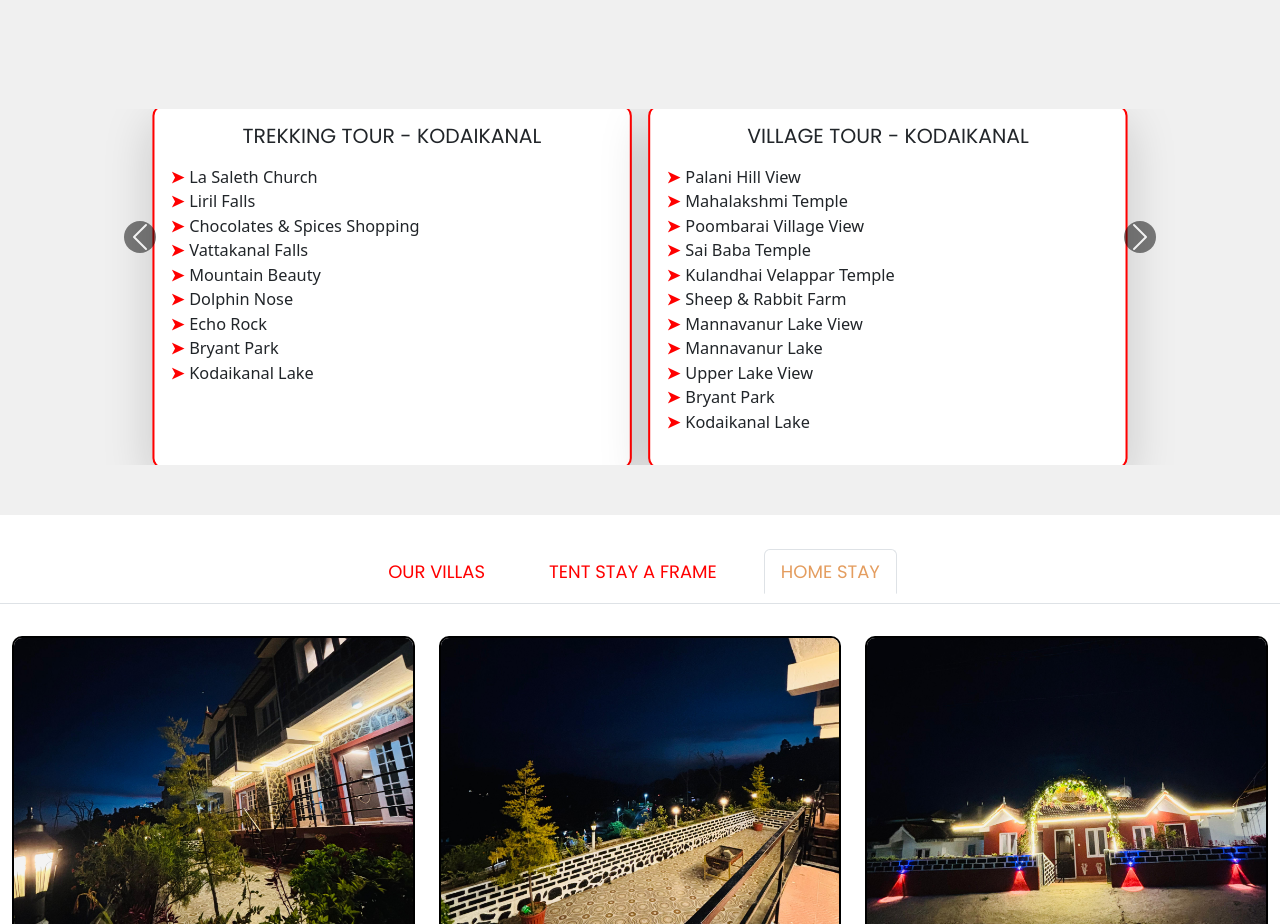
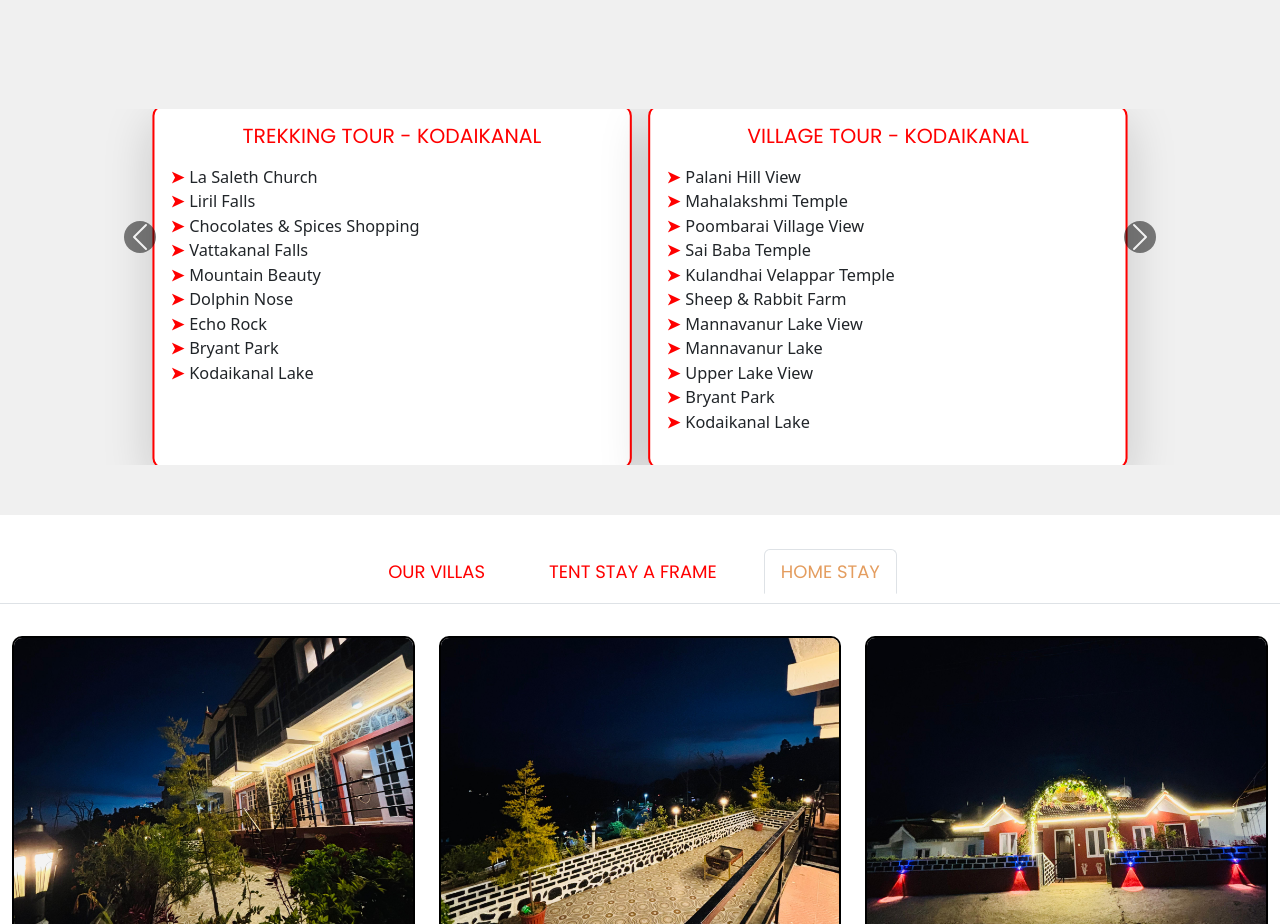
Before and after one commit to BM-ACADEMY/NSA-kodaikannal, a React (Vite) app: page / in a window 1280 px wide. Shown: the part 1772-2696 px from the top of the page. Built offline with nearby package versions, Linux system fonts and the light colour scheme; a web font is replaced by a local one.

Commit message:
heading color changed

```diff
--- a/src/pages/Card.jsx
+++ b/src/pages/Card.jsx
@@ -127,7 +127,7 @@ export default function CourseCards() {
                         {/* First Card */}
                         <div className="card shadow-lg" style={cardStyle}>
                           <div className="card-body text-center p-3">
-                            <h5 className="card-title font-weight-bold text-uppercase mb-3">
+                            <h5 className="card-title font-weight-bold text-uppercase mb-3" style={{color:"red"}}>
                               {courses[index].title}
                             </h5>
                             <ul className="list-unstyled text-start">
@@ -144,7 +144,7 @@ export default function CourseCards() {
                         {courses[index + 1] && (
                           <div className="card shadow-lg" style={cardStyle}>
                             <div className="card-body text-center p-3">
-                              <h5 className="card-title font-weight-bold text-uppercase mb-3">
+                              <h5 className="card-title font-weight-bold text-uppercase mb-3"  style={{color:"red"}}>
                                 {courses[index + 1].title}
                               </h5>
                               <ul className="list-unstyled text-start">
```
